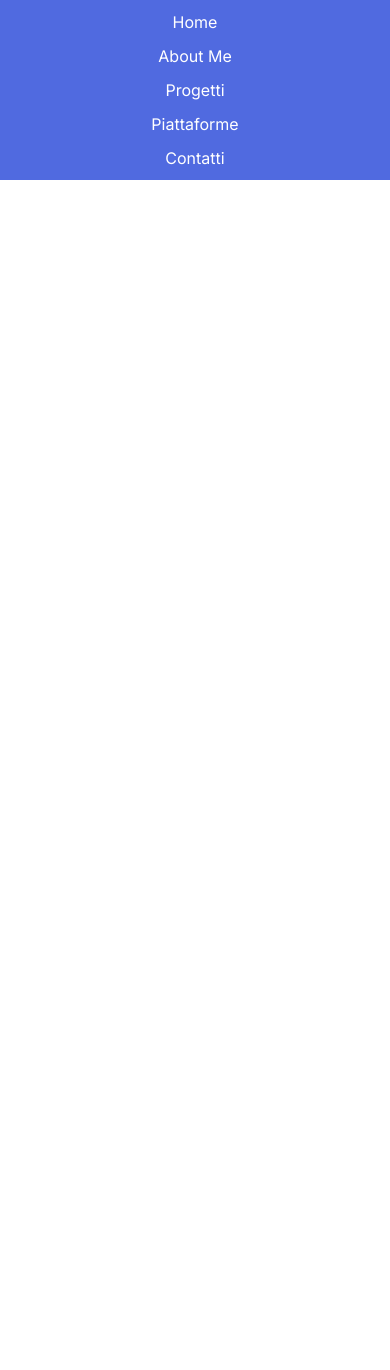
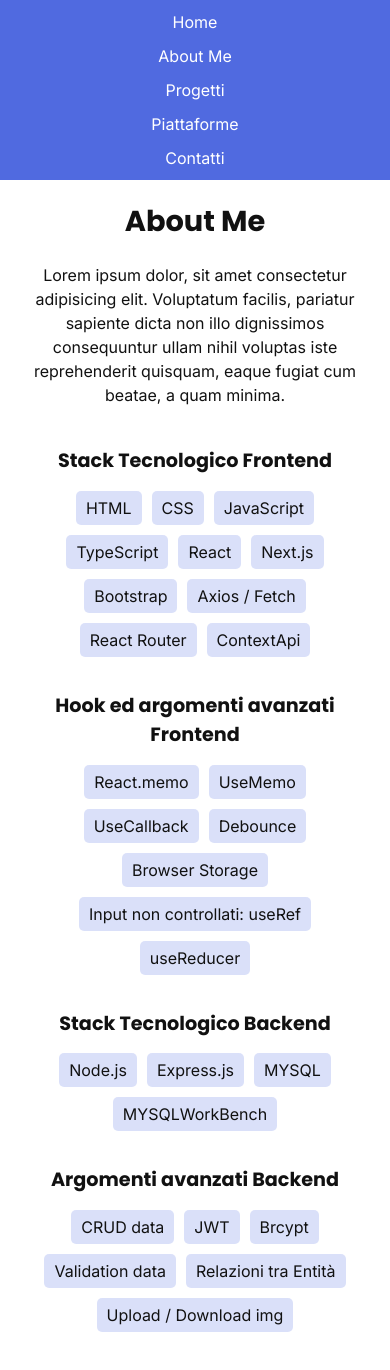
Before and after one commit to GiuseppeLiGioi/personal-portfolio, a React (Vite) app: page / in a window 390 px wide. Shown: the top 1370 px of the page. Before the commit the page ends 844 px from the top, so only its background shows below. Built offline with nearby package versions, Linux system fonts and the light colour scheme.

Commit message:
added. structure and base style at About component (just mobile)

```diff
--- a/src/Components/About.jsx
+++ b/src/Components/About.jsx
@@ -1,5 +1,58 @@
 export default function About(){
     return(
-        <h2>sono About</h2>
+        <section id="about" className="container-about">
+
+        <div className="about-inner">
+        <h2 className="title-about">About Me</h2>
+        <p className="description-about">Lorem ipsum dolor, sit amet consectetur adipisicing elit. Voluptatum facilis, pariatur sapiente dicta non illo dignissimos consequuntur ullam nihil
+        voluptas iste reprehenderit quisquam, eaque fugiat cum beatae, a quam minima.
+        </p>
+        </div>
+
+        <div className="about-bottom-front">
+            <h3 className="title-skills">Stack Tecnologico Frontend</h3>
+            <span className= "span-skill">HTML</span>
+            <span className= "span-skill">CSS</span>
+            <span className= "span-skill">JavaScript</span>
+            <span className= "span-skill">TypeScript</span>
+            <span className= "span-skill">React</span>
+            <span className= "span-skill">Next.js</span>
+            <span className= "span-skill">Bootstrap</span>
+            <span className= "span-skill">Axios / Fetch</span>
+            <span className= "span-skill">React Router</span>
+            <span className= "span-skill">ContextApi</span>
+        </div>
+
+        <div className="about-bottom-front-spec">
+            <h3 className="title-skills">Hook ed argomenti avanzati Frontend</h3>
+            <span className= "span-skill">React.memo</span>
+            <span className= "span-skill">UseMemo</span>
+            <span className= "span-skill">UseCallback</span>
+            <span className= "span-skill">Debounce</span>
+            <span className= "span-skill">Browser Storage</span>
+            <span className= "span-skill">Input non controllati: useRef</span>
+            <span className= "span-skill">useReducer</span>
+        </div>
+
+        <div className="about-bottom-back">
+            <h3 className="title-skills">Stack Tecnologico Backend</h3>
+            <span className= "span-skill">Node.js</span>
+            <span className= "span-skill">Express.js</span>
+            <span className= "span-skill">MYSQL</span>
+            <span className= "span-skill">MYSQLWorkBench</span>
+        </div>
+
+        <div className="about-bottom-back-spec">
+            <h3 className="title-skills">Argomenti avanzati Backend</h3>
+            <span className= "span-skill">CRUD data</span>
+            <span className= "span-skill">JWT</span>
+            <span className= "span-skill">Brcypt</span>
+            <span className= "span-skill">Validation data</span>
+            <span className= "span-skill">Relazioni tra Entità</span>
+            <span className= "span-skill">Upload / Download img</span>
+        </div>
+
+
+        </section>
     )
 }
--- a/src/pages/HomePage.jsx
+++ b/src/pages/HomePage.jsx
@@ -10,6 +10,7 @@ export default function HomePage(){
        <>
 
      <Navbar />
+     <About />
 
 
        </>
--- a/src/styles/index.css
+++ b/src/styles/index.css
@@ -76,3 +76,56 @@ li {
     transform: translateY(0);
   }
 }
+
+#about {
+  scroll-margin-top: 80px;
+}
+
+
+/* ABOUT STYLE */
+.container-about {
+  padding: 60px 20px;
+  text-align: center;
+  padding-top: 200px;
+}
+#about {
+  scroll-margin-top: 200px;
+}
+
+
+
+.about-inner {
+  max-width: 600px;
+  margin: 0 auto 40px;
+}
+
+.title-about {
+  font-size: 1.8rem;
+  margin-bottom: 20px;
+}
+
+.description-about {
+  font-size: 1rem;
+  line-height: 1.5;
+}
+
+.about-bottom-front,
+.about-bottom-front-spec,
+.about-bottom-back,
+.about-bottom-back-spec {
+  margin-bottom: 30px;
+}
+
+.title-skills {
+  font-size: 1.2rem;
+  margin-bottom: 10px;
+}
+
+.span-skill {
+  display: inline-block;
+  background-color: rgba(71, 99, 223, 0.2);
+  padding: 5px 10px;
+  border-radius: 5px;
+  margin: 5px;
+  font-size: 1rem;
+}
```
